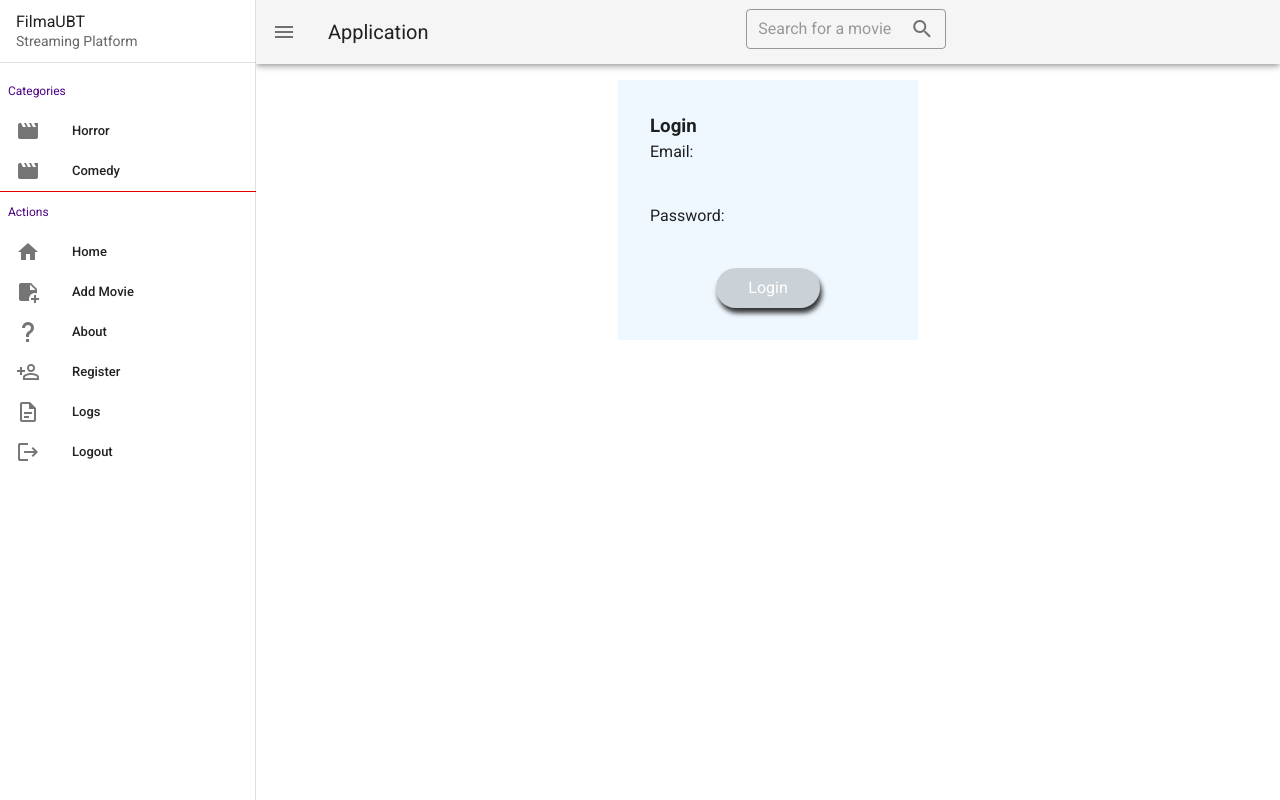
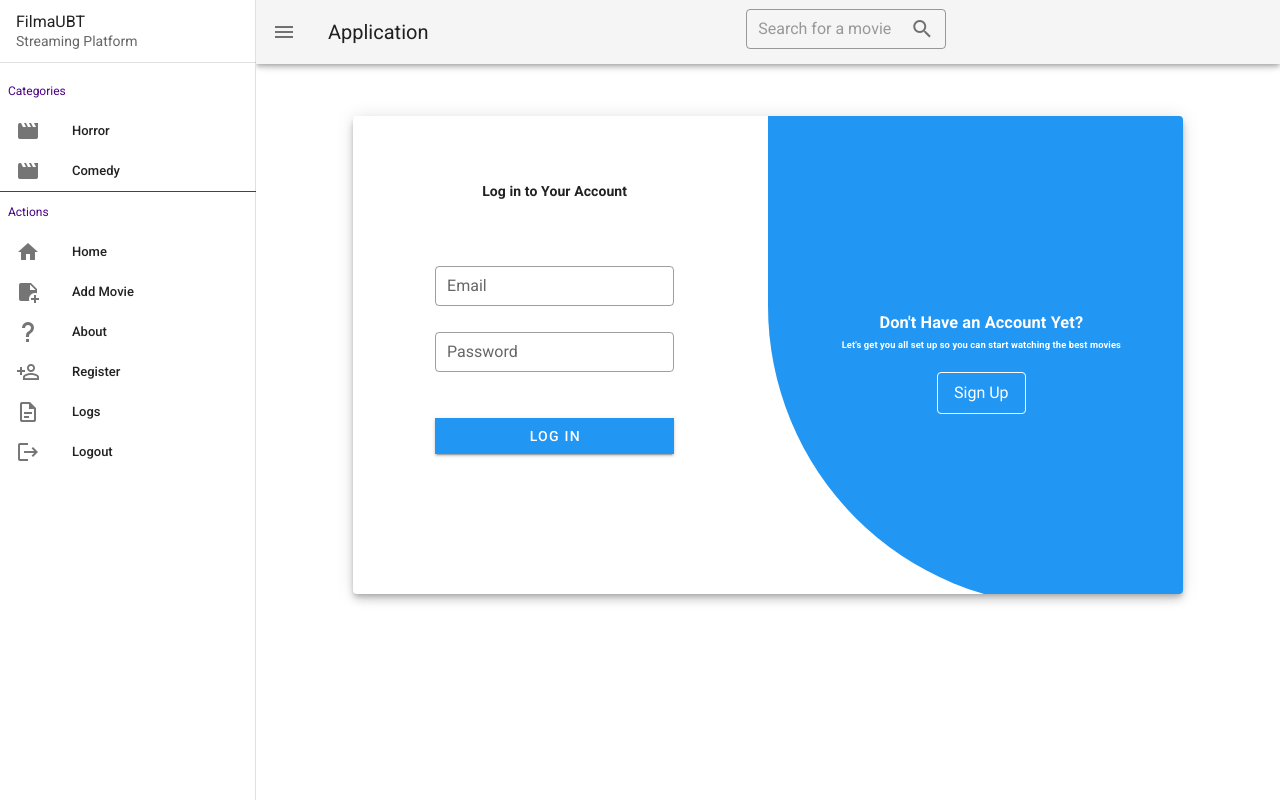
Before and after one commit to artshabani/projektiMEVN, a Vue app in the folder client/: page /login in a window 1280 px wide. Built offline with nearby package versions, Linux system fonts and the light colour scheme; no server answers.

Commit message:
Login/ register design update

```diff
--- a/client/src/views/user/Login.vue
+++ b/client/src/views/user/Login.vue
@@ -1,11 +1,12 @@
 <script>
     export default{
-        data(){
-            return{
-                email:'',
-                password:'',
-                errorMessage: '',
-            }
+        data() {
+    return {
+      email: "",
+      password: "",
+      step: 1,
+
+    };
   },
         methods:{
             async handleLoginUser() {
@@ -31,78 +32,91 @@
 
 
 <template>
-    <form @submit.prevent="handleLoginUser" class="login-form" method="POST">
-        <h3>Login</h3>
-        <div class="form-wrapper">
-            <div class="form-group">
-                <label for="email" >Email:</label>
-                <input id="email"
+    <v-container>
+      <v-row align="center" justify="center">
+        <v-col cols="12" sm="10">
+          <v-card class="elevation-6 mt-10">
+            <v-window v-model="step">
+              <v-window-item :value="1">
+                <v-row>
+                  <v-col cols="12" md="6">
+                    <v-card-text class="mt-12">
+                      <h4 class="text-center">Log in to Your Account</h4>
+                      <v-row align="center" justify="center">
+                        <v-col cols="12" sm="8">
+                          <v-text-field
+                            label="Email"
+                            outlined
+                            dense
+                            color="blue"
+                            autocomplete="false"
+                            class="mt-16"
                             v-model="email"
-                    required
                           />
-            </div>
-            <div class="form-group">
-                <label for="password" >Password:</label>
-                <input id="password" type="password"
+                          <v-text-field
+                            label="Password"
+                            outlined
+                            dense
+                            color="blue"
+                            autocomplete="false"
+                            type="password"
                             v-model="password"
-                    required
                           />
-            </div>
-            <div class="controlls">
-                <button class="login-button">Login</button>
+                          <v-btn
+                            @click.prevent="handleLoginUser"
+                            color="blue"
+                            dark
+                            block
+                            tile
+                            class="mt-5"
+                          >
+                            Log in
+                          </v-btn>
+                        </v-col>
+                      </v-row>
+
+                    </v-card-text>
+                  </v-col>
+                  <v-col cols="12" md="6" class="blue rounded-bl-xl">
+                    <div style="text-align: center; padding: 180px 0;">
+                      <v-card-text class="white--text">
+                        <h3 class="text-center">Don't Have an Account Yet?</h3>
+                        <h6 class="text-center">Let's get you all set up so you can start watching the best movies</h6>
+                      </v-card-text>
+                      <div class="text-center">
+
+
+                        <router-link :to="{ name: 'register' }" class="button">
+                       Sign Up
+                    </router-link>
                       </div>
                     </div>
-        <p v-if="errorMessage">{{ errorMessage }}</p>
-    </form>
+                  </v-col>
+                </v-row>
+              </v-window-item>
+            </v-window>
+          </v-card>
+        </v-col>
+      </v-row>
+
+    </v-container>
   </template>
 
 <style scoped>
-.login-form {
-    background-color: aliceblue;
-    max-width: 300px;
-    margin: 1rem auto;
-    padding: 2rem;
+.v-application .rounded-bl-xl {
+    border-bottom-left-radius: 300px !important;
+}
+.v-application .rounded-br-xl {
+    border-bottom-right-radius: 300px !important;
 }
 
-.form-wrapper {
-    display: flex;
-    flex-direction: column;
-    gap: 1rem;
+.button {
+  display: inline-block;
+  padding: 0.5rem 1rem;
+  color: #fff;
+  border: 1px solid;
+  border-radius: 0.25rem;
+  text-decoration: none;
+  text-align: center;
 }
-
-label {
-    min-width: 100px;
-    display: inline-block;
-}
-
-.controlls {
-    display: flex;
-    justify-content: center;
-}
-
-.login-button {
-    padding: 0.5rem 2rem;
-    color: white;
-    border: none;
-    background-color: rgba(57, 57, 57, 0.2);
-    border-radius: 20px;
-    transition: all .2s ease-out;
-    cursor: pointer;
-    box-shadow: 2px 5px 5px rgba(0, 0, 0, .8);
-}
-
-.login-button:hover {
-    background-color: rgba(57, 57, 57, 0.4);
-    transform: translateY(-2px);
-    box-shadow: 2px 10px 7px rgba(0, 0, 0, .8);
-}
-
-.login-button:active {
-    background-color: rgba(57, 57, 57, 0.5);
-    transform: translateY(-1px);
-    box-shadow: 2px 7px 6px rgba(0, 0, 0, .8);
-}
-
-
-
 </style>
--- a/client/src/views/user/Register.vue
+++ b/client/src/views/user/Register.vue
@@ -1,118 +1,95 @@
+<template>
+  <v-container>
+    <v-row align="center" justify="center" class="mt-10">
+      <v-col cols="12" sm="10">
+        <v-card class="elevation-6 mt-10" >
+          <v-window v-model="step">
+            <v-window-item :value="2">
+              <v-row>
+                <v-col cols="12" md="6" class="blue rounded-br-xl">
+                  <div style="text-align: center; padding: 180px 0;">
+                  <v-card-text class="white--text text-center" >
+                    <h3>Already Signed up?</h3>
+                    <h6>Log in to your account so you can continue watching your favorite shows</h6>
+                  </v-card-text>
+                  <div class="text-center">
+                    <router-link :to="{ name: 'login' }" class="button">
+                      Login
+                    </router-link>
+                  </div>
+                  </div>
+                </v-col>
+
+
+
+                <v-col cols="12" md="6">
+                  <v-card-text class="mt-12">
+                    <h4 class="text-center">Sign Up for an Account</h4>
+                    <v-row align="center" justify="center" class="mt-4">
+                      <v-col cols="12" sm="8">
+                        <v-text-field label="Name" outlined dense color="blue" autocomplete="false" v-model="name"/>
+                        <v-text-field label="Email" outlined dense color="blue" autocomplete="false" v-model="email"/>
+                        <v-text-field label="Password" outlined dense color="blue" autocomplete="false" type="password" v-model="userPassword"/>
+                        <v-row>
+                          <v-col cols="12" sm="7">
+                            <v-checkbox label="Terms & Conditions" class="mt-n1" color="blue"/>
+                          </v-col>
+                        </v-row>
+                        <v-btn @click.prevent="handleRegisterUser" color="blue" dark block tile class="mt-5">Sign up</v-btn>
+                      </v-col>
+                    </v-row>
+                  </v-card-text>
+                </v-col>
+              </v-row>
+            </v-window-item>
+          </v-window>
+        </v-card>
+      </v-col>
+    </v-row>
+  </v-container>
+</template>
+
 <script>
-import '@/firebase/index'
+import "@/firebase/index";
 
-export default{
-    data(){
-        return{
-            name: '',
-            email: '',
-            userPassword:''
-        }
+export default {
+  data() {
+    return {
+      name: "",
+      email: "",
+      userPassword: "",
+      step: 2
+    };
   },
   methods: {
-        async handleRegisterUser(){
-            this.$store.dispatch('registerUser', {
+    async handleRegisterUser() {
+      this.$store.dispatch("registerUser", {
         name: this.name,
         email: this.email,
         password: this.userPassword
-            })
-
-            this.$router.push('/');
-
+      });
+      this.$router.push("/");
     }
   }
-}
+};
 </script>
 
-<template>
-    <main class="container">
-        <h2>Register new user</h2>
-        <form @submit.prevent="handleRegisterUser" class="login-form">
-            <div class="div form-group">
-                <label for="name">Name:</label>
-                <input
-                    id="name"
-                    type="text"
-                    v-model="name"
-                    required
-                />
-            </div>
-            <div class="div form-group">
-                <label for="email">Email:</label>
-                <input
-                    id="email"
-                    type="email"
-                    v-model="email"
-                    required
-                />
-            </div>
-            <div class="div form-group">
-                <label for="password">Password:</label>
-                <input
-                    id="password"
-                    type="password"
-                    v-model="userPassword"
-                    required
-                />
-            </div>
-
-            <div class="controlls">
-                <button>Register</button>
-            </div>
-        </form>
-    </main>
-</template>
-
 <style scoped>
-    .container{
-        background-color: aliceblue;
-        max-width: 400px;
-        margin: 2rem auto;
-        padding: 2rem;
-        display: flex;
-        flex-direction: column;
-        gap: 2rem;
-        align-items: center;
-        border-radius: 5px;
+.v-application .rounded-bl-xl {
+    border-bottom-left-radius: 300px !important;
 }
-    label{
-        display: inline-block;
-        min-width: 80px;
+.v-application .rounded-br-xl {
+    border-bottom-right-radius: 300px !important;
 }
 
-    .login-form{
-        display: flex;
-        flex-direction: column;
-        gap: 2rem;
-        align-items: center;
+.button {
+  display: inline-block;
+  padding: 0.5rem 1rem;
+  color: #fff;
+  border: 1px solid;
+  border-radius: 0.25rem;
+  text-decoration: none;
+  text-align: center;
 }
 
-    input{
-        padding: 0.75rem 1rem;
-        border: none;
-        border-radius: 20px;
-        font-size: 1.25rem;
-    }
-
-    button{
-        padding: 1rem 1.5rem;
-        border: none;
-        background-color: rgba(65,105, 225, 0.8);
-        color: white;
-        border-radius: 20px;
-        cursor: pointer;
-        transition: .3s ease-in;
-        box-shadow: 0px 10px 5px rgb(0,0,0,0.2);
-    }
-
-    button:hover{
-        background-color: royalblue;
-        transform: translateY(-3px);
-        box-shadow: 0px 13px 8px rgb(0,0,0,0.2);
-    }
-
-    button:active{
-        transform: translateY(-1px);
-        box-shadow: 0px 11px 6px rgb(0,0,0,0.2);
-    }
 </style>
```
Lines whose indentation alone changed are shown as unchanged.
